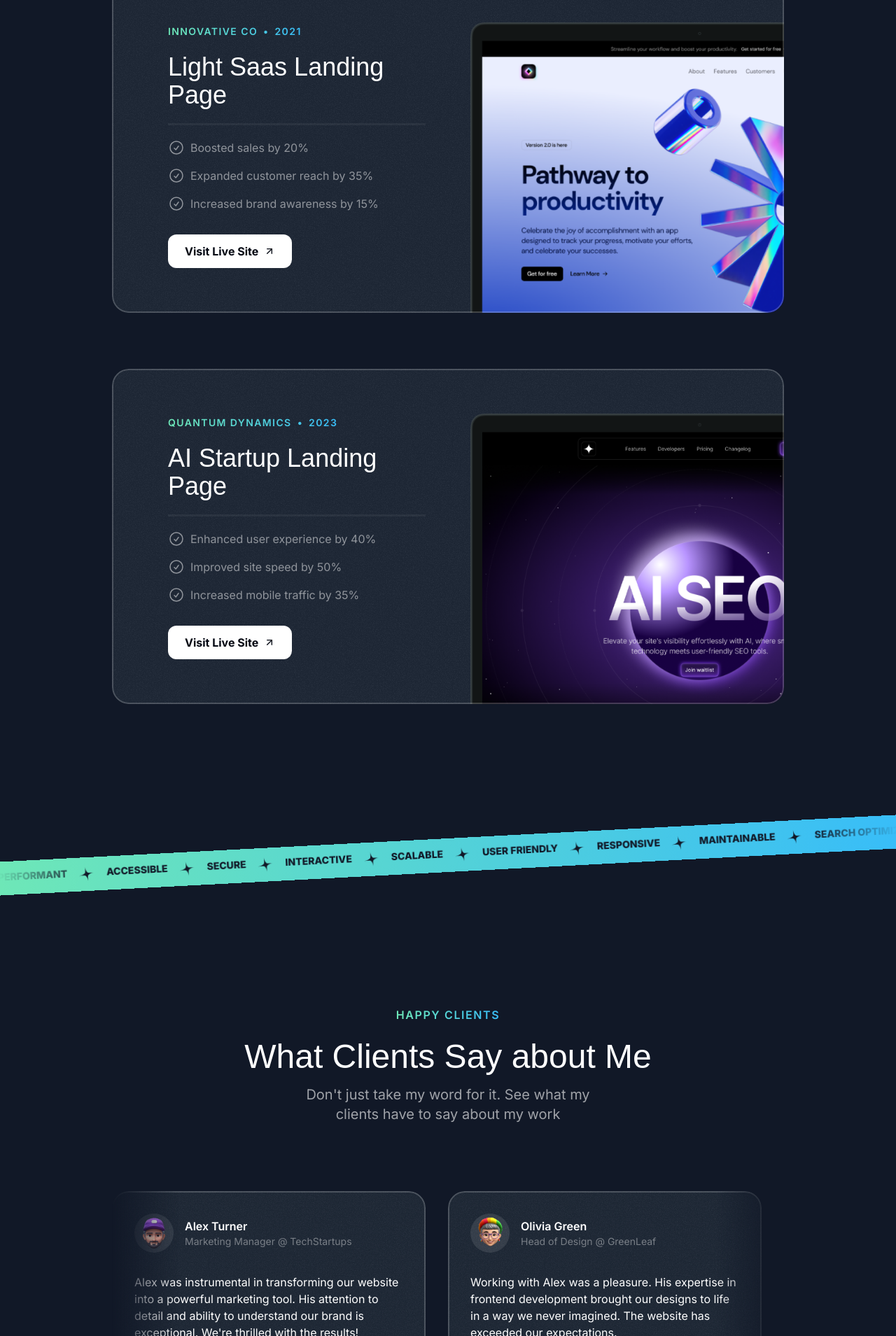
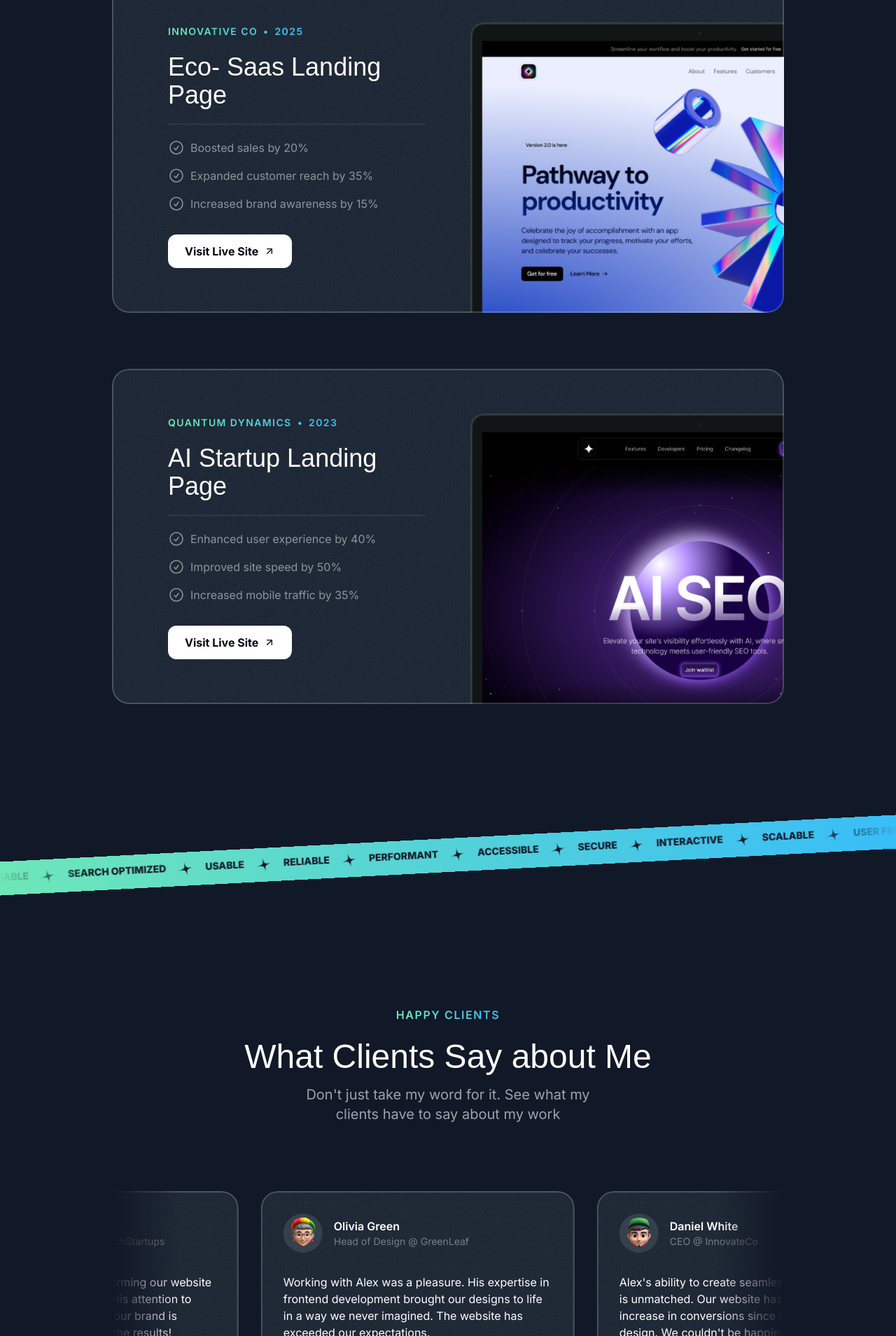
Before and after one commit to Joshuaosunlakin3433/Personal-Portfolio--NextJs, a Next.js app: page / in a window 1280 px wide. Shown: the part 1857-3766 px from the top of the page at 70% size. Built offline with nearby package versions, Linux system fonts and the light colour scheme; a web font is replaced by a local one.

Commit message:
added animations

```diff
--- a/src/components/Cards.tsx
+++ b/src/components/Cards.tsx
@@ -1,17 +1,19 @@
 import grainImage from "@/assets/images/grain.jpg";
-import { PropsWithChildren } from "react";
+import { ComponentPropsWithoutRef, PropsWithChildren } from "react";
 import { twMerge } from "tailwind-merge";
 
 export const Card = ({
   className,
   children,
-}: PropsWithChildren<{ className?: string }>) => {
+  ...other
+}: ComponentPropsWithoutRef<"div">) => {
   return (
     <div
       className={twMerge(
         "bg-gray-800 p-6 rounded-3xl relative z-0 after:z-10 overflow-hidden after:content-[''] after:absolute after:inset-0 after:outline-2 after:outline after:-outline-offset-2 after:rounded-3xl after:outline-white/20 after:pointer-events-none",
         className
       )}
+      {...other}
     >
       <div
         className="absolute inset-0 -z-10 opacity-5"
--- a/src/components/ToolBoxItems.tsx
+++ b/src/components/ToolBoxItems.tsx
@@ -1,5 +1,6 @@
 import { twMerge } from "tailwind-merge";
 import TechIcon from "./TechIcon";
+import { Fragment } from "react";
 
 export const ToolBoxItems = ({
   items,
@@ -11,13 +12,24 @@ export const ToolBoxItems = ({
     iconType: React.ElementType;
   }[];
   className?: string;
-  itemsWrapperClassName?:string;
+  itemsWrapperClassName?: string;
 }) => {
   return (
-    <div className={twMerge("flex [mask-image:linear-gradient(to_right,transparent,black_10%,black_90%,transparent)]", className)}>
-      <div className={twMerge(
-        "flex flex-none py-0.5 gap-6",
-         itemsWrapperClassName)}>
+    <div
+      className={twMerge(
+        "flex [mask-image:linear-gradient(to_right,transparent,black_10%,black_90%,transparent)]",
+        className
+      )}
+    >
+      <div
+        className={twMerge(
+          "flex flex-none py-0.5 gap-6 pr-6",
+          itemsWrapperClassName
+        )}
+      >
+        {[
+          ...new Array(2).fill(0).map((_, index) => (
+            <Fragment key={index}>
               {items.map((item) => (
                 <div
                   key={item.title}
@@ -27,6 +39,9 @@ export const ToolBoxItems = ({
                   <span className="font-semibold">{item.title}</span>
                 </div>
               ))}
+            </Fragment>
+          )),
+        ]}
       </div>
     </div>
   );
--- a/src/sections/Footer.tsx
+++ b/src/sections/Footer.tsx
@@ -1,27 +1,28 @@
 import ArrowUpRightIcon from "@/assets/icons/arrow-up-right.svg";
+import Link from "next/link";
 
 const footerLinks = [
   {
     title: "GitHub",
-    href: "#",
+    href: "https://github.com/Joshuaosunlakin3433",
   },
   {
     title: "LinkedIn",
-    href: "#",
+    href: "https://www.linkedin.com/in/joshua-osunlakin-dvm-775088191/",
   },
   {
     title: "Twitter",
-    href: "#",
+    href: "https://x.com/OsunlakinO",
   },
   {
     title: "Instagram",
-    href: "#",
+    href: "https://www.instagram.com/dr.c.j_olu/",
   },
 ];
 
 export const Footer = () => {
   return (
-    <footer  className="relative -z-10">
+    <footer  className="relative">
       <div className="absolute -z-10 h-[400px] w-[1600px] bottom-0 left-1/2 -translate-x-1/2 bg-emerald-300/30 [mask-image:radial-gradient(50%_50%_at_bottom_center,black,transparent)]"></div>
       <div className="container">
         <div className="border-t border-white/15 py-6 flex flex-col md:flex-row md:justify-between items-center text-sm gap-8 ">
@@ -30,10 +31,10 @@ export const Footer = () => {
           </div>
           <nav className="flex flex-col md:flex-row items-center gap-8">
             {footerLinks.map((link) => (
-              <a href="#" key={link.title} className="inline-flex items-center gap-1.5">
+              <Link href={link.href} key={link.title} className="inline-flex items-center gap-1.5 cursor-pointer" target="_blank" rel="noopener noreferrer">
                 <span>{link.title}</span>
                 <ArrowUpRightIcon className="size-4" />
-              </a>
+              </Link>
             ))}
           </nav>
         </div>
--- a/src/sections/Projects.tsx
+++ b/src/sections/Projects.tsx
@@ -23,14 +23,14 @@ const portfolioProjects = [
   },
   {
     company: "Innovative Co",
-    year: "2021",
-    title: "Light Saas Landing Page",
+    year: "2025",
+    title: "Eco- Saas Landing Page",
     results: [
       { title: "Boosted sales by 20%" },
       { title: "Expanded customer reach by 35%" },
       { title: "Increased brand awareness by 15%" },
     ],
-    link: "https://youtu.be/7hi5zwO75yc",
+    link: "https://eco-ochre-nu.vercel.app/",
     image: lightSaasLandingPage,
   },
   {
@@ -58,10 +58,13 @@ export const ProjectsSection = () => {
         />
 
         <div className="flex flex-col items-center mt-10 md:mt-20 gap-20">
-          {portfolioProjects.map((project) => (
+          {portfolioProjects.map((project, projectIndex) => (
             <Card
               key={project.title}
-              className="px-8 pb-0 pt-8 md:pt-12 md:px-10 lg:pt-16 lg:px-20"
+              className="px-8 pb-0 pt-8 md:pt-12 md:px-10 lg:pt-16 lg:px-20 sticky"
+              style = {{
+                top:`calc(64px + ${projectIndex *40}px`
+              }}
             >
 
               <div className="lg:grid lg:grid-cols-2 lg:gap-16">
--- a/src/sections/Tape.tsx
+++ b/src/sections/Tape.tsx
@@ -1,4 +1,5 @@
 import StarIcon from "@/assets/icons/star.svg";
+import { Fragment } from "react";
 
 const words = [
   "Performant",
@@ -19,12 +20,18 @@ export const TapeSection = () => {
     <div className="py-16 lg:py-24 -mx-1">
       <div className="bg-gradient-to-r from-emerald-300 to-sky-400 overflow-x-clip -rotate-3">
         <div className="flex [mask-image:linear-gradient(to_right,transparent,black_10%,black_90%,transparent)]">
-          <div className="flex gap-4 flex-none py-3">
-            {words.map((word) => (
-              <div key={word} className="inline-flex gap-4">
-                <span className="text-gray-900 uppercase font-extrabold text-sm">{word}</span>
-                <StarIcon className="size-6 text-gray-900 -rotate-12" />
-              </div>
+          <div className="flex gap-4  pr-4 flex-none py-3 -translate-x-0 animate-move-left [animation-duration:10s]">
+            {[...new Array(2)].fill(0).map((_, index) => (
+              <Fragment key= {index}>
+                {words.map((word) => (
+                  <div key={word} className="inline-flex gap-4">
+                    <span className="text-gray-900 uppercase font-extrabold text-sm">
+                      {word}
+                    </span>
+                    <StarIcon className="size-6 text-gray-900 -rotate-12" />
+                  </div>
+                ))}
+              </Fragment>
             ))}
           </div>
         </div>
--- a/src/sections/Testimonials.tsx
+++ b/src/sections/Testimonials.tsx
@@ -6,6 +6,7 @@ import memojiAvatar5 from "@/assets/images/memoji-avatar-5.png";
 import Image from "next/image";
 import SectionHeader from "@/components/SectionHeader";
 import { Card } from "@/components/Cards";
+import { Fragment } from "react";
 
 const testimonials = [
   {
@@ -51,10 +52,16 @@ export const TestimonialsSection = () => {
         about my work"
         />
 
-        <div className="mt-16 lg:mt-24 flex overflow-x-clip [mask-image:linear-gradient(to_right,transparent,black_10%,black_90%,transparent)]">
-          <div className="flex flex-none gap-8">
+        <div className="mt-12 lg:mt-20 flex overflow-x-clip [mask-image:linear-gradient(to_right,transparent,black_10%,black_90%,transparent)] py-4 -my-4 ">
+          <div className="flex flex-none gap-8 pr-8 animate-move-left [animation-duration:60s] hover:[animation-play-state:paused]">
+            {[
+              ...new Array(2).fill(0).map((_, index) => (
+                <Fragment key={index}>
                   {testimonials.map((testimonial) => (
-            <Card key={testimonial.name} className="max-w-xs md:max-w-md md:p-8">
+                    <Card
+                      key={testimonial.name}
+                      className="max-w-xs md:max-w-md md:p-8  hover:rotate-3 transition duration-300"
+                    >
                       <div className="inline-flex justify-center items-center gap-4">
                         <Image
                           src={testimonial.avatar}
@@ -62,15 +69,22 @@ export const TestimonialsSection = () => {
                           className="bg-white/10 rounded-full size-14"
                         />
                         <div>
-                  <div className="font-semibold">{testimonial.name}</div>
+                          <div className="font-semibold">
+                            {testimonial.name}
+                          </div>
                           <div className="text-white/40 text-sm">
                             {testimonial.position}
                           </div>
                         </div>
                       </div>
-              <p className="text-sm md:text-base mt-4 md:mt-6">{testimonial.text}</p>
+                      <p className="text-sm md:text-base mt-4 md:mt-6">
+                        {testimonial.text}
+                      </p>
                     </Card>
                   ))}
+                </Fragment>
+              )),
+            ]}
           </div>
         </div>
       </div>
--- a/tailwind.config.ts
+++ b/tailwind.config.ts
@@ -27,12 +27,30 @@ const config: Config = {
       },
       animation: {
         "ping-large": "ping-large 1s ease-in-out infinite",
+        "move-left": "move-left 1s linear infinite",
+        "move-right": "move-right 1s linear infinite",
       },
       keyframes: {
         "ping-large": {
           "75%, 100%": {
             transform: "scale(3)",
             opacity: "0",
+          },
+        },
+        "move-left": {
+          "0%": {
+            transform: "translateX(0%)",
+          },
+          "100%": {
+            transform: "translateX(-50%)",
+          },
+        },
+        "move-right": {
+          "0%": {
+            transform: "translateX(-50%)",
+          },
+          "100%": {
+            transform: "translateX(0%)",
           },
         },
       },
```
Also changed, not shown: src/sections/About.tsx (+14 -8 lines). Lines whose indentation alone changed are shown as unchanged.
